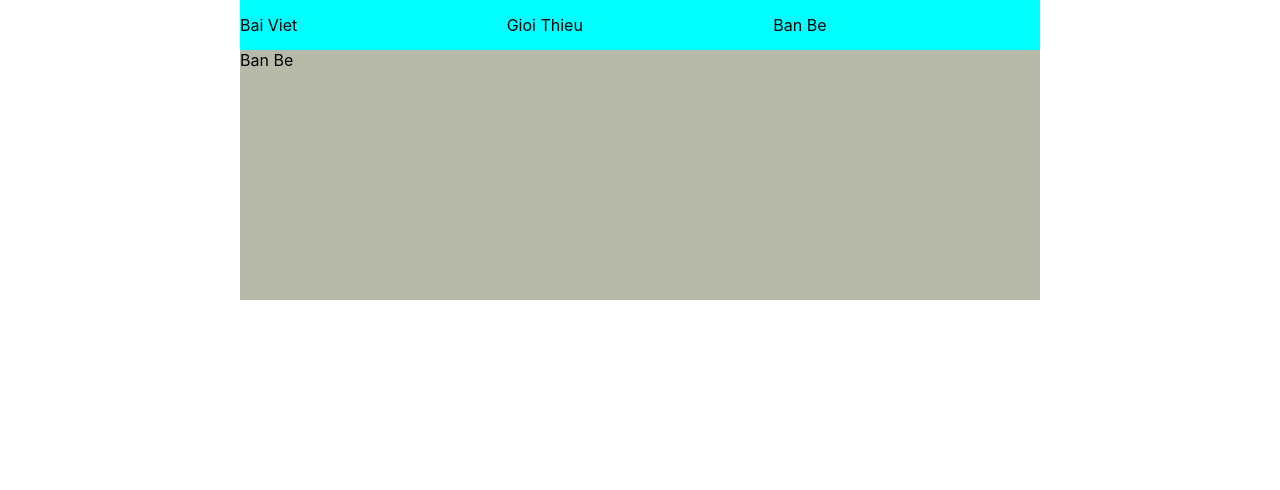
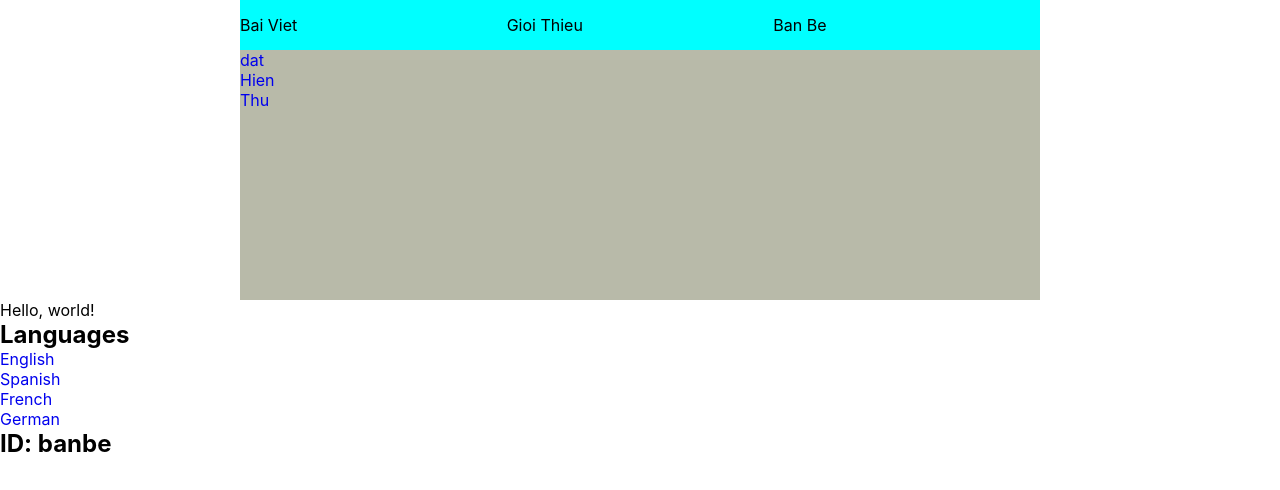
Before and after one commit to DatNguyen-97/todoApp, a React (Create React App) app: page /banbe in a window 1280 px wide. Shown: the top 490 px of the page. Built offline with nearby package versions, Linux system fonts and the light colour scheme.

Commit message:
add friend card

```diff
--- a/src/App.js
+++ b/src/App.js
@@ -1,10 +1,38 @@
+import { BrowserRouter, Link, Route, Routes } from 'react-router-dom';
 import './App.css';
+import About from './components/About';
 import FaceBook from './components/FaceBook';
 
 
 function App() {
   return (
-    <FaceBook />
+    <div>
+          <FaceBook />
+          <p>Hello, world!</p>
+      <BrowserRouter>
+        <h2>Languages</h2>
+
+        <ul>
+          <li>
+            <Link to="/english">English</Link>
+          </li>
+          <li>
+            <Link to="/spanish">Spanish</Link>
+          </li>
+          <li>
+            <Link to="/french">French</Link>
+          </li>
+          <li>
+            <Link to="/german">German</Link>
+          </li>
+        </ul>
+
+        <Routes>
+          <Route exact path="/:id" element={<About />} />
+        </Routes>
+      </BrowserRouter>
+    </div>
+
   );
 }
 
--- /dev/null
+++ b/src/components/About.jsx
@@ -0,0 +1,17 @@
+// ./Components/About.js
+import React from "react";
+import { useParams } from "react-router";
+
+const About = () => {
+  let param = useParams();
+  console.log(param)
+  return (
+    <div>
+      <div>
+        <h2>ID: {param.id}</h2>
+      </div>
+    </div>
+  );
+};
+
+export default About;
--- a/src/components/BanBe.jsx
+++ b/src/components/BanBe.jsx
@@ -1,7 +1,41 @@
+import { Link } from 'react-router-dom';
 const BanBe = () => {
+    const friends = [
+        {
+            id : 1,
+            name : 'Dat',
+            age : 26,
+        },
+        {
+            id : 2,
+            name : 'Thanh',
+            age : 21,
+        },
+        {
+            id : 3,
+            name : 'Tu',
+            age : 23,
+        },
+    ]
+    console.log("data",friends)
+    return (
+        <div className="content_banbe">
+                <ul className="navBar_banbe">
+                    <li>
+                        <Link to="/banbe/friend/123">dat</Link>
+                    </li>
+                    <li>
+                        <Link to="/banbe/friend/456">Hien</Link>
+                    </li>
+                    <li>
+                        <Link to="/banbe/friend/789">Thu</Link>
+                    </li>
+                </ul>
+                {/* <Routes>
+                    <Route path='/banbe/friend/123' element={<Friend />} />
+                </Routes> */}
 
-    return (
-        <div>Ban Be</div>
+        </div>
     )
 }
 
--- a/src/components/FaceBook.jsx
+++ b/src/components/FaceBook.jsx
@@ -1,9 +1,13 @@
 import { BrowserRouter, Link, Route, Routes } from 'react-router-dom';
 import BaiViet from './BaiViet';
 import BanBe from './BanBe';
+import Friend from './Friend';
 import GioiThieu from './GioiThieu';
+import Item1 from './Item1';
+import Item2 from './Item2';
+import Item3 from './Item3';
 import './css/FaceBook.css';
-const FaceBook = () => {
+ const FaceBook = () => {
     return (
         <div className="wrapper">
             <BrowserRouter>
@@ -19,13 +23,19 @@ const FaceBook = () => {
                     </li>
                 </ul>
                 <Routes>
-                    <Route path='' element={<BaiViet />} />
+                    <Route path='/' element={<BaiViet />} />
                 </Routes>
                 <Routes>
-                    <Route path='gioithieu' element={<GioiThieu />} />
+                    <Route path='/gioithieu' element={<GioiThieu />}>
+                        <Route path='item1' element={<Item1 />} />
+                        <Route path='item2' element={<Item2 />} />
+                        <Route path='item3' element={<Item3 />} />
+                    </Route>
                 </Routes>
                 <Routes>
-                    <Route path='banbe' element={<BanBe />} />
+                    <Route path='/banbe' element ={<BanBe />} >
+                        <Route path='friend/:id' element={<Friend />} />
+                    </Route>
                 </Routes>
             </BrowserRouter>
         </div>
--- /dev/null
+++ b/src/components/Friend.jsx
@@ -0,0 +1,12 @@
+import React from 'react';
+import { useParams } from 'react-router-dom';
+
+const Friend = () => {
+    const param = useParams();
+    console.log('friend',param)
+  return (
+    <div>Friend : </div>
+  )
+}
+
+export default Friend
--- a/src/components/GioiThieu.jsx
+++ b/src/components/GioiThieu.jsx
@@ -1,36 +1,25 @@
-import { Link, Route, Routes } from "react-router-dom"
-import Item1 from "./Item1"
-import Item2 from "./Item2"
-import Item3 from "./Item3"
+import { Link, Outlet } from "react-router-dom"
 import './css/GioiThieu.css'
-
 
 function GioiThieu() {
     return (
         <div className="content">
             <ul className="navBar_about">
                 <li>
-                    <Link to="/item1">Tong quan</Link>
+                    <Link to="/gioithieu/item1">Tong quan</Link>
                 </li>
                 <li>
-                    <Link to="/item2">Cong viec va hoc van</Link>
+                    <Link to="/gioithieu/item2">Cong viec va hoc van</Link>
                 </li>
                 <li>
-                    <Link to="/item3">Noi tung song</Link>
+                    <Link to="/gioithieu/item3">Noi tung song</Link>
                 </li>
             </ul>
             <div className="detail">
-                <Routes>
-                    <Route path='item1' element={<Item1 />} />
-                </Routes>
-                <Routes>
-                    <Route path='item2' element={<Item2 />} />
-                </Routes>
-                <Routes>
-                    <Route path='item3' element={<Item3 />} />
-                </Routes>
+                <Outlet />
             </div>
-            </div>
+
+        </div>
 
     )
 }
--- a/src/components/Item1.jsx
+++ b/src/components/Item1.jsx
@@ -1,10 +1,6 @@
 const Item1 = () => {
     return (
-        <div>
-            <div>Lam tai cong ty abc</div>
-            <div>Tung hoc truong xyz</div>
-            <div>Den tu thanh pho ho chi minh</div>
-        </div>
+        <div>Tong quan</div>
     )
 }
 export default Item1
--- a/src/components/Item2.jsx
+++ b/src/components/Item2.jsx
@@ -1,6 +1,10 @@
 const Item2 = () => {
     return (
-        <div>Tong quan</div>
+        <div>
+            <div>Lam tai cong ty abc</div>
+            <div>Tung hoc truong xyz</div>
+            <div>Den tu thanh pho ho chi minh</div>
+        </div>
     )
 }
 export default Item2
--- a/src/components/Item3.jsx
+++ b/src/components/Item3.jsx
@@ -1,6 +1,6 @@
 const Item3 = () => {
     return (
-        <div>Tong quan</div>
+        <div>TPHCM</div>
     )
 }
 export default Item3
```
